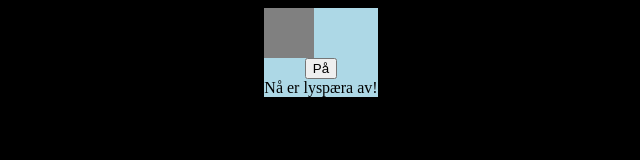
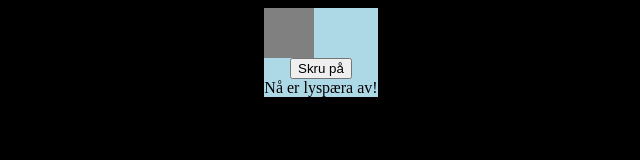
Before and after one commit to lolmaosteffen/lyspere, a plain HTML site: page index.html in a window 1280 px wide. Shown: the full height of the page, 319-959 px from the left. Drawn offline with Linux system fonts and the light colour scheme.

Commit message:
prøve å legga t if funksjoner

```diff
--- a/index.html
+++ b/index.html
@@ -17,7 +17,7 @@
         </div>
         <div id="buttons">
             <button id="lysbryter" onclick="skruPå()">
-                På
+                Skru på
             </button>
         </div>
         <div id="tekstboksen">
--- a/kode.js
+++ b/kode.js
@@ -1,12 +1,29 @@
 function skruPå() {
     document.getElementById("lyspære").style.backgroundColor = 'yellow';
-    document.getElementById("tekst").innerHTML = "Nå er lyspæra på!";
-    document.getElementById("buttons").innerHTML = /*HTML*/`
-        <button id="lysbryter" onclick="skruAv()">Av</button>`;
 }
 function skruAv() {
     document.getElementById("lyspære").style.backgroundColor = 'grey';
-    document.getElementById("tekst").innerHTML = "Nå er lyspæra av!";
+}
+let lysPærePå;
+let lysPæreAv;
+
+if (document.getElementById("lyspære").style.backgroundColor = 'yellow') {
+    lysPærePå = true
+    lysPæreAv = false
+}
+if (document.getElementById("lyspære").style.backgroundColor = 'grey') {
+    lysPærePå = false
+    lysPæreAv = true
+}
+
+
+if (lysPærePå = true) {
     document.getElementById("buttons").innerHTML = /*HTML*/`
-        <button id="lysbryter" onclick="skruPå()">På</button>`;
+    <button id="lysbryter" onclick="skruAv()">Skru av</button>`;
+    document.getElementById("tekst").innerHTML = "Nå er lyspæra på!"
 }
+if (lysPæreAv = true) {
+    document.getElementById("buttons").innerHTML = /*HTML*/`
+        <button id="lysbryter" onclick="skruPå()">Skru på</button>`;
+    document.getElementById("tekst").innerHTML = "Nå er lyspæra av!"
+}
```
